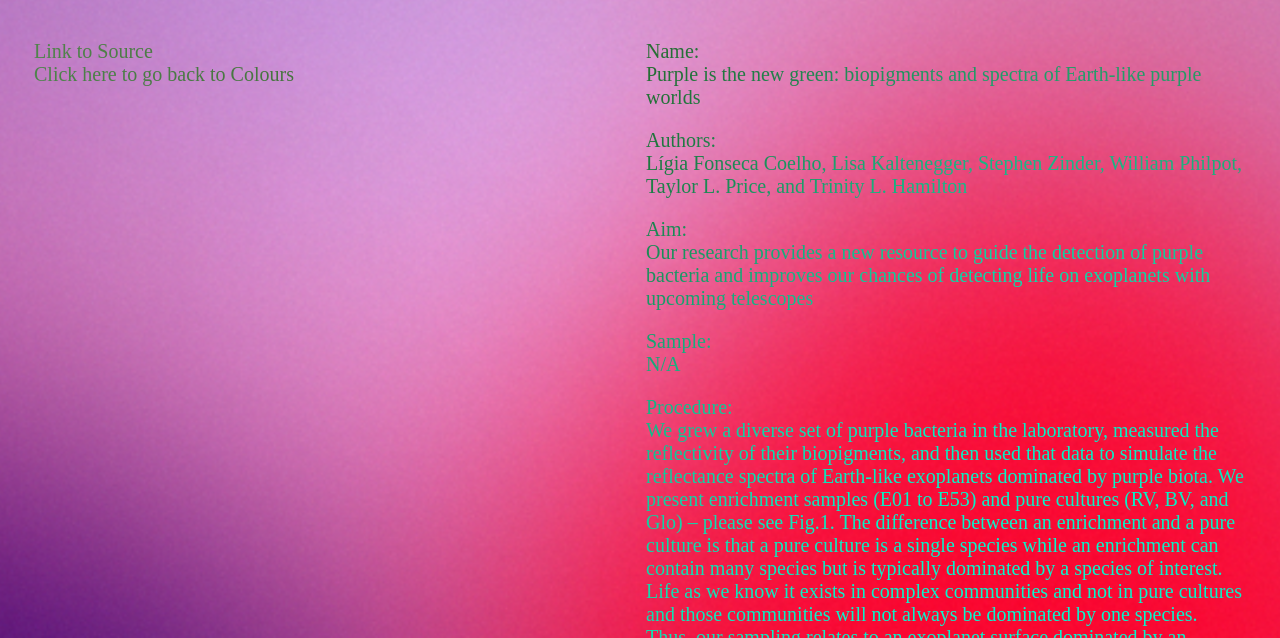
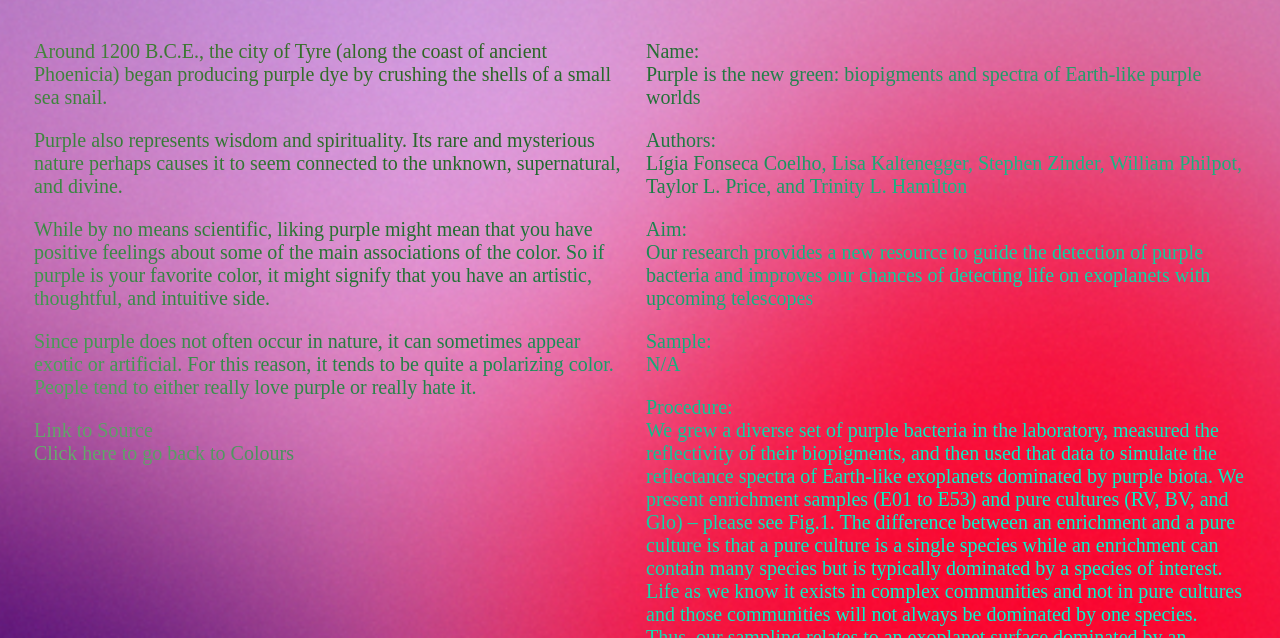
Before and after one commit to JamesUr/humanbehaviour, a plain HTML site: page Colour/purple.html in a window 1280 px wide. Shown: the part 162-800 px from the top of the page. Drawn offline with Linux system fonts and the light colour scheme.

Commit message:
Update purple.html

```diff
--- a/Colour/purple.html
+++ b/Colour/purple.html
@@ -15,8 +15,11 @@
 <div id="box">
 
 <h1>Purple</h1>
-<p></p>
-<a href="">Link to Source</a>
+<p>Around 1200 B.C.E., the city of Tyre (along the coast of ancient Phoenicia) began producing purple dye by crushing the shells of a small sea snail.</p>
+<p>Purple also represents wisdom and spirituality. Its rare and mysterious nature perhaps causes it to seem connected to the unknown, supernatural, and divine.</p>
+<p>While by no means scientific, liking purple might mean that you have positive feelings about some of the main associations of the color. So if purple is your favorite color, it might signify that you have an artistic, thoughtful, and intuitive side.</p>
+<p>Since purple does not often occur in nature, it can sometimes appear exotic or artificial. For this reason, it tends to be quite a polarizing color. People tend to either really love purple or really hate it.</p>
+<a href="https://www.verywellmind.com/the-color-psychology-of-purple-2795820">Link to Source</a>
 <br>
 <a onclick='location.assign("colour.html")'>Click here to go back to Colours</a>
 <p><br></p>
```
